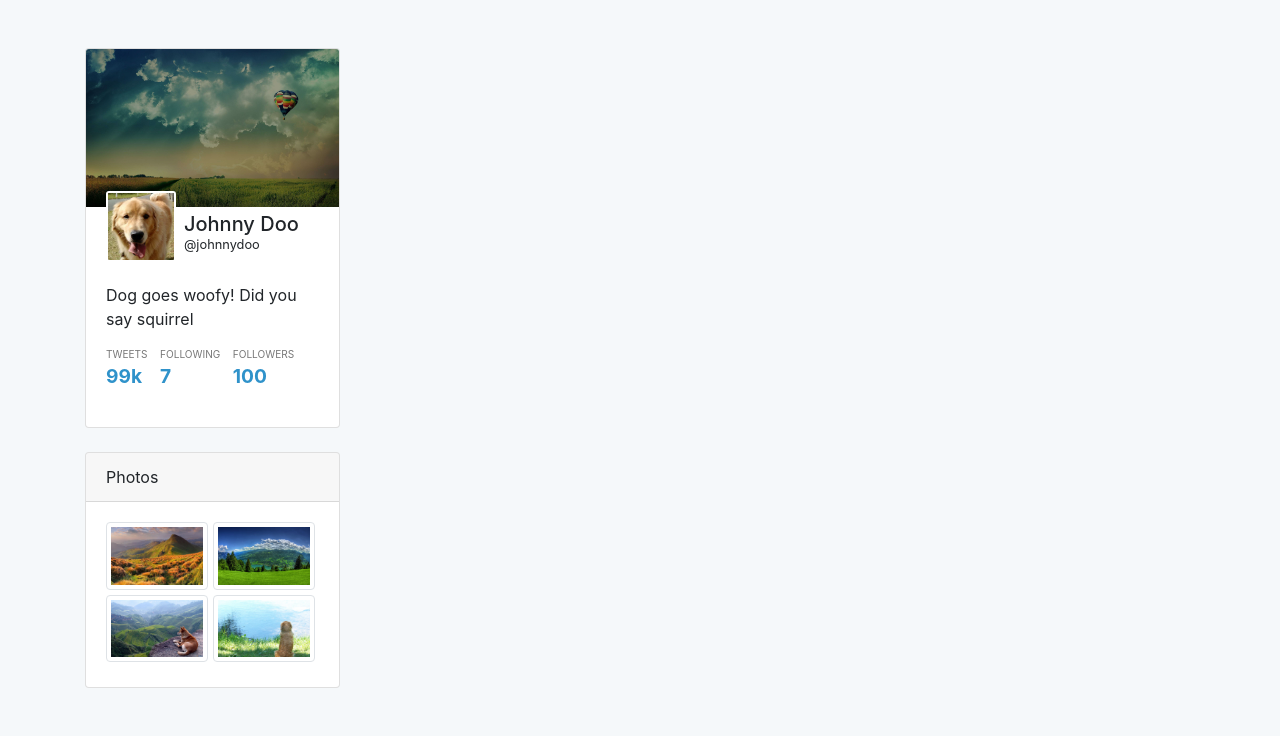
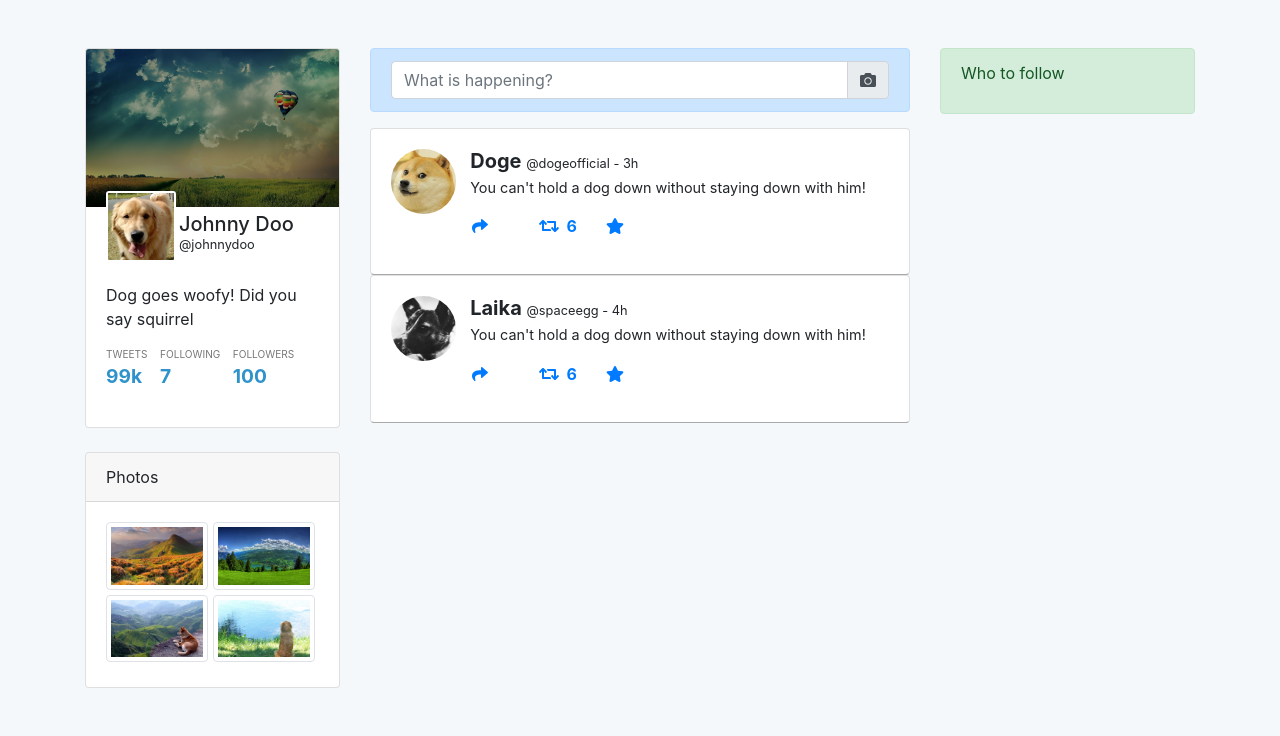
Before and after one commit to chrisdav6/bootstrap4-packt1, a Node server app: page / in a window 1280 px wide. Shown: the part 69-805 px from the top of the page. Run offline with Node 20, Linux system fonts and the light colour scheme; some libraries are stand-ins or nearby versions.

Commit message:
Progress on main section

```diff
--- a/public/css/style.css
+++ b/public/css/style.css
@@ -29,7 +29,9 @@ body {
   margin-top: -36px;
   width: 70px;
   border: 2px solid white;
-  float: left; }
+  float: left;
+  margin-bottom: 20px;
+  margin-right: 3px; }
 
 .card-title {
   margin-top: -15px;
@@ -61,3 +63,40 @@ body {
 #profilePhoto img {
   width: 48%;
   margin-bottom: 5px; }
+
+#main .card {
+  border-bottom: 1px solid darkgray; }
+
+.feed-avatar {
+  width: 13%;
+  display: inline-block;
+  vertical-align: top; }
+
+.feed-post {
+  width: 80%;
+  display: inline-block;
+  margin-left: 2%; }
+
+.feed-post h5 {
+  font-weight: bold; }
+
+.feed-post p {
+  font-size: .9em; }
+
+.feed-post small {
+  font-size: .8rem; }
+
+.action-list {
+  margin-left: 13%;
+  padding-left: 1em; }
+
+.action-list a {
+  width: 15%;
+  display: inline-block; }
+
+.action-list a:hover {
+  text-decoration: none; }
+
+.retweet-count {
+  padding-left: 0.2em;
+  font-weight: bold; }
--- a/public/scss/style.scss
+++ b/public/scss/style.scss
@@ -49,6 +49,8 @@ body {
   width: 70px;
   border: 2px solid white;
   float: left;
+  margin-bottom: 20px;
+  margin-right: 3px;
 }
 
 .card-title {
@@ -89,3 +91,59 @@ body {
   width: 48%;
   margin-bottom: 5px;
 }
+
+//End of Profile Section
+
+
+
+//Main Section
+
+#main .card {
+  border-bottom: 1px solid darkgray;
+}
+
+.feed-avatar {
+  width: 13%;
+  display: inline-block;
+  vertical-align: top;
+}
+
+.feed-post {
+  width: 80%;
+  display: inline-block;
+  margin-left: 2%;
+}
+
+.feed-post h5 {
+  font-weight: bold;
+}
+
+.feed-post p {
+  font-size: .9em;
+}
+
+.feed-post small {
+  font-size: .8rem;
+}
+
+.action-list {
+  margin-left: 13%;
+  padding-left: 1em;
+}
+
+.action-list a {
+  width: 15%;
+  display: inline-block;
+}
+
+.action-list a:hover {
+  text-decoration: none;
+}
+
+.retweet-count {
+  padding-left: 0.2em;
+  font-weight: bold;
+}
+
+
+//Main Section
--- a/views/webapp.ejs
+++ b/views/webapp.ejs
@@ -69,17 +69,17 @@
 
 
   <!-- Profile Section -->
-  <section id="profile" class="py-5">
+  <section class="py-5">
     <div class="container">
 
       <div class="row">
-        <div class="col-md-5 col-lg-3 mr-auto">
+        <div id="profile" class="col-lg-3 col-md-4">
 
           <div class="card">
             <img src="img/landscape.jpg" class="img-fluid card-img-top">
             <div class="card-body">
               <img src="img/jon.png" class="card-img">
-              <div class="card-title ml-2">
+              <div class="card-title">
                 <h5 class="mb-0">Johnny Doo</h5>
                 <p><small>@johnnydoo</small></p>
               </div>
@@ -130,7 +130,90 @@
             </div>
           </div><!-- End of Card -->
 
-        </div><!-- End of Col-md-5 -->
+        </div><!-- End of col-lg-3 col-md-4 -->
+
+        <div class="col-lg-9 col-md-8">
+            <!-- Nested row -->
+            <div class="row">
+
+              <div id="main" class="col-xl-8 mt-4 mt-md-0">
+                <div class="alert alert-primary mb-3" role="alert">
+                  <form id="new-message">
+                    <div class="input-group">
+                      <input type="text" class="form-control" placeholder="What is happening?">
+                      <div class="input-group-append">
+                        <span class="input-group-text" id="basic-addon1"><i class="fas fa-camera"></i></span>
+                      </div>
+                    </div>
+                  </form>
+                </div>
+
+                <!-- Posts -->
+                <div class="card">
+                  <div class="card-body">
+                    <ul id="feed" class="list-unstyled">
+                      <li>
+                        <img src="img/doge.jpg" class="feed-avatar rounded-circle">
+                        <div class="feed-post">
+                          <h5 class="mb-1">Doge <small>@dogeofficial - 3h</small></h5>
+                          <p>You can't hold a dog down without staying down with him!</p>
+                        </div>
+                        <div class="action-list">
+                          <a href="#">
+                            <i class="fas fa-share"></i>
+                          </a>
+                          <a href="#">
+                            <i class="fas fa-retweet"></i>
+                            <span class="retweet-count">6</span>
+                          </a>
+                          <a href="#">
+                            <i class="fas fa-star"></i>
+                          </a>
+                        </div>
+                      </li>
+                    </ul>
+                  </div>
+                </div><!-- End of Card -->
+
+                <div class="card">
+                  <div class="card-body">
+                    <ul id="feed" class="list-unstyled">
+                      <li>
+                        <img src="img/laika.jpg" class="feed-avatar rounded-circle">
+                        <div class="feed-post">
+                          <h5 class="mb-1">Laika <small>@spaceegg - 4h</small></h5>
+                          <p>You can't hold a dog down without staying down with him!</p>
+                        </div>
+                        <div class="action-list">
+                          <a href="#">
+                            <i class="fas fa-share"></i>
+                          </a>
+                          <a href="#">
+                            <i class="fas fa-retweet"></i>
+                            <span class="retweet-count">6</span>
+                          </a>
+                          <a href="#">
+                            <i class="fas fa-star"></i>
+                          </a>
+                        </div>
+                      </li>
+                    </ul>
+                  </div>
+                </div><!-- End of Card -->
+
+
+
+              </div><!-- End of col-xl-8 in nested row -->
+
+              <div id="main" class="col-xl-4 mt-3 mt-xl-0">
+                <div class="alert alert-success" role="alert">
+                  <p>Who to follow</p>
+                </div>
+              </div><!-- End of col-xl-4 in nested row -->
+
+            </div><!-- End of nested row -->
+        </div><!-- End of col-lg-9 col-md-8 -->
+
       </div><!-- End of Row -->
 
 
```
